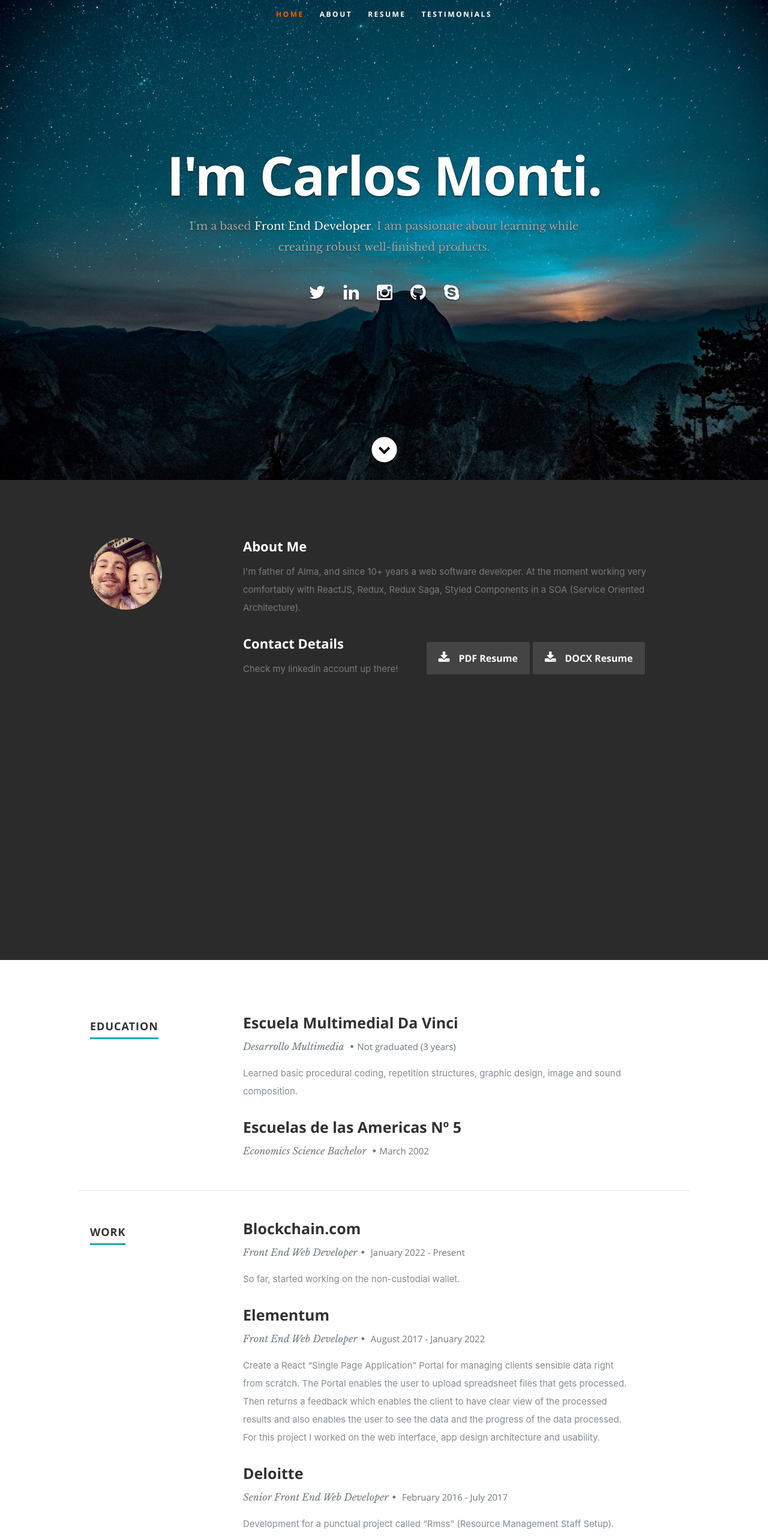
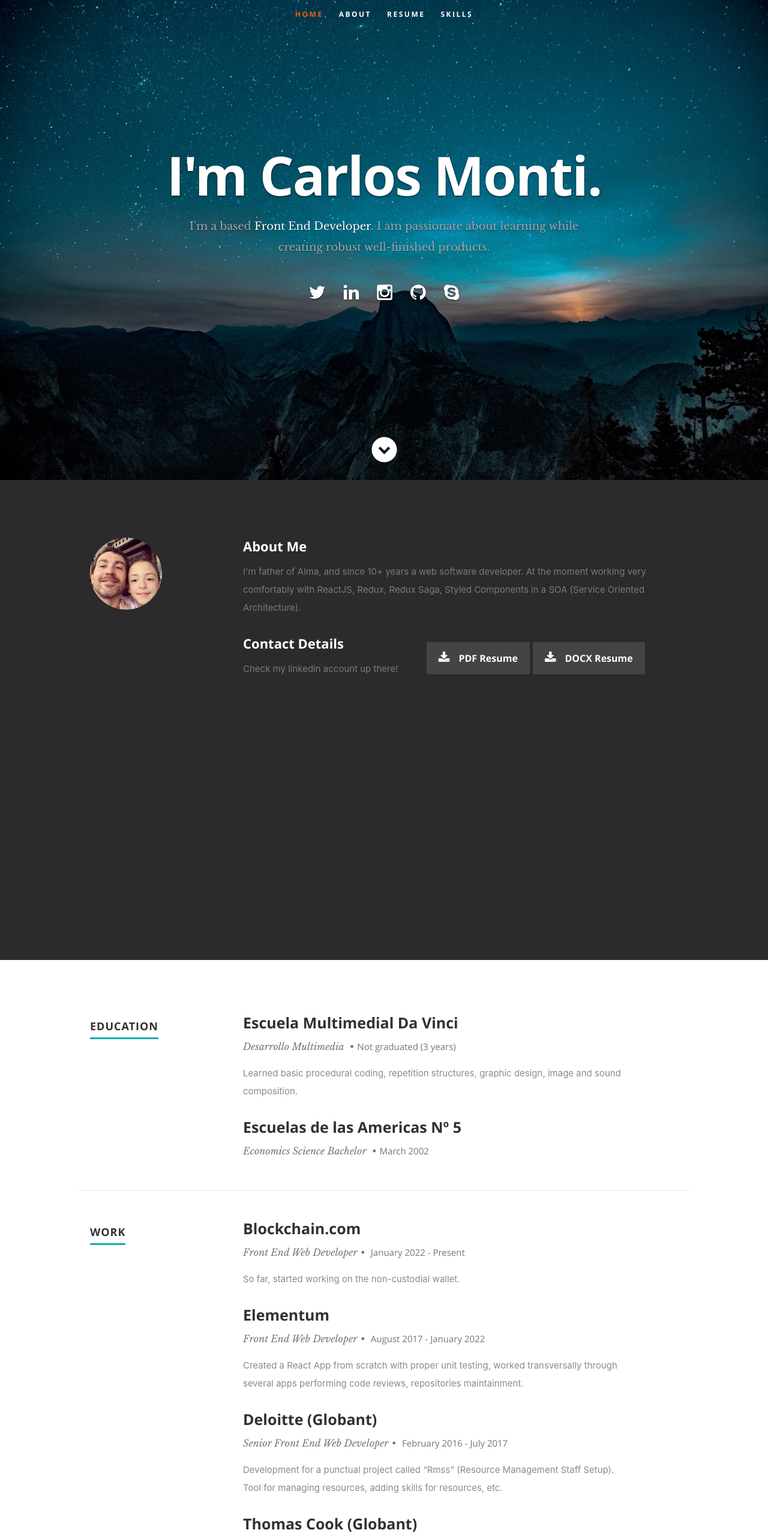
Before and after one commit to testacode/resume, a React (Create React App) app: page / in a window 1280 px wide. Shown: the top 2560 px of the page at 60% size. Built offline with nearby package versions, Linux system fonts and the light colour scheme.

Commit message:
feat: updating data

```diff
--- a/src/Components/Header.js
+++ b/src/Components/Header.js
@@ -32,8 +32,8 @@ const Header = ( { data }) => {
             </a>
           </li>
           <li>
-            <a className="smoothscroll" href="#testimonials">
-              Testimonials
+            <a className="smoothscroll" href="#skills">
+              Skills
             </a>
           </li>
         </ul>
--- a/src/Components/Resume.js
+++ b/src/Components/Resume.js
@@ -56,7 +56,7 @@ const Resume = ({ data }) => {
         </div>
       </div>
 
-      <div className="row skill">
+      <div className="row skill" id="skills">
         <div className="three columns header-col">
           <h1>
             <span>Skills</span>
--- a/src/resumeData.json
+++ b/src/resumeData.json
@@ -65,7 +65,7 @@
         "company": "Blockchain.com",
         "title": "Front End Web Developer",
         "years": "January 2022 - Present",
-        "technology": "ReactJS, Webpack, Redux, Redux-Saga, ESLint.",
+        "technology": "Typescript, ReactJS, Webpack, Redux, Redux-Saga",
         "description": "So far, started working on the non-custodial wallet."
       },
       {
@@ -73,10 +73,10 @@
         "title": "Front End Web Developer",
         "years": "August 2017 - January 2022",
         "technology": "ReactJS, Webpack, Redux, Redux-Saga, Lodash, Jest/Enzyme, ESLint for readable code.",
-        "description": "Create a React “Single Page Application” Portal for managing clients sensible data right from scratch. The Portal enables the user to upload spreadsheet files that gets processed. Then returns a feedback which enables the client to have clear view of the processed results and also enables the user to see the data and the progress of the data processed. For this project I worked on the web interface, app design architecture and usability."
+        "description": "Created a React App from scratch with proper unit testing, worked transversally through several apps performing code reviews, repositories maintainment."
       },
       {
-        "company": "Deloitte",
+        "company": "Deloitte (Globant)",
         "title": "Senior Front End Web Developer",
         "years": "February 2016 - July 2017",
         "technology": "Angular (1.6), Lodash/Underscore, Karma/Jasmine",
@@ -84,7 +84,7 @@
         "contractor": "* Globant Contractor"
       },
       {
-        "company": "Thomas Cook",
+        "company": "Thomas Cook (Globant)",
         "title": "Senior Front End Web Developer",
         "years": "December 2015 - January 2016",
         "technology": "Angular (1.3), Lodash/Underscore, Karma/Jasmine",
@@ -92,7 +92,7 @@
         "contractor": "* Globant Contractor"
       },
       {
-        "company": "Walt Disney Parks and Resorts",
+        "company": "Walt Disney Parks and Resorts (Globant)",
         "title": "Senior Front End Web Developer",
         "years": "May 2011 - December 2015",
         "technology": "PHP, Zend Framework, PhpUnit, Vanilla Javascript, jQuery, jBehave, Angular (1.3), Less, Karma/Jasmine, Bower, Behat",
@@ -106,31 +106,11 @@
         "level": "60%"
       },
       {
-        "name": "Illustrator",
-        "level": "55%"
-      },
-      {
-        "name": "Photoshop",
-        "level": "60%"
-      },
-      {
         "name": "ReactJs",
         "level": "90%"
       },
       {
         "name": "Webpack",
-        "level": "90%"
-      },
-      {
-        "name": "Redux",
-        "level": "90%"
-      },
-      {
-        "name": "Redux Saga",
-        "level": "90%"
-      },
-      {
-        "name": "Styled Components",
         "level": "90%"
       },
       {
@@ -140,10 +120,6 @@
       {
         "name": "HTML5",
         "level": "100%"
-      },
-      {
-        "name": "Databases",
-        "level": "60%"
       },
       {
         "name": "Agile Methodology",
```
